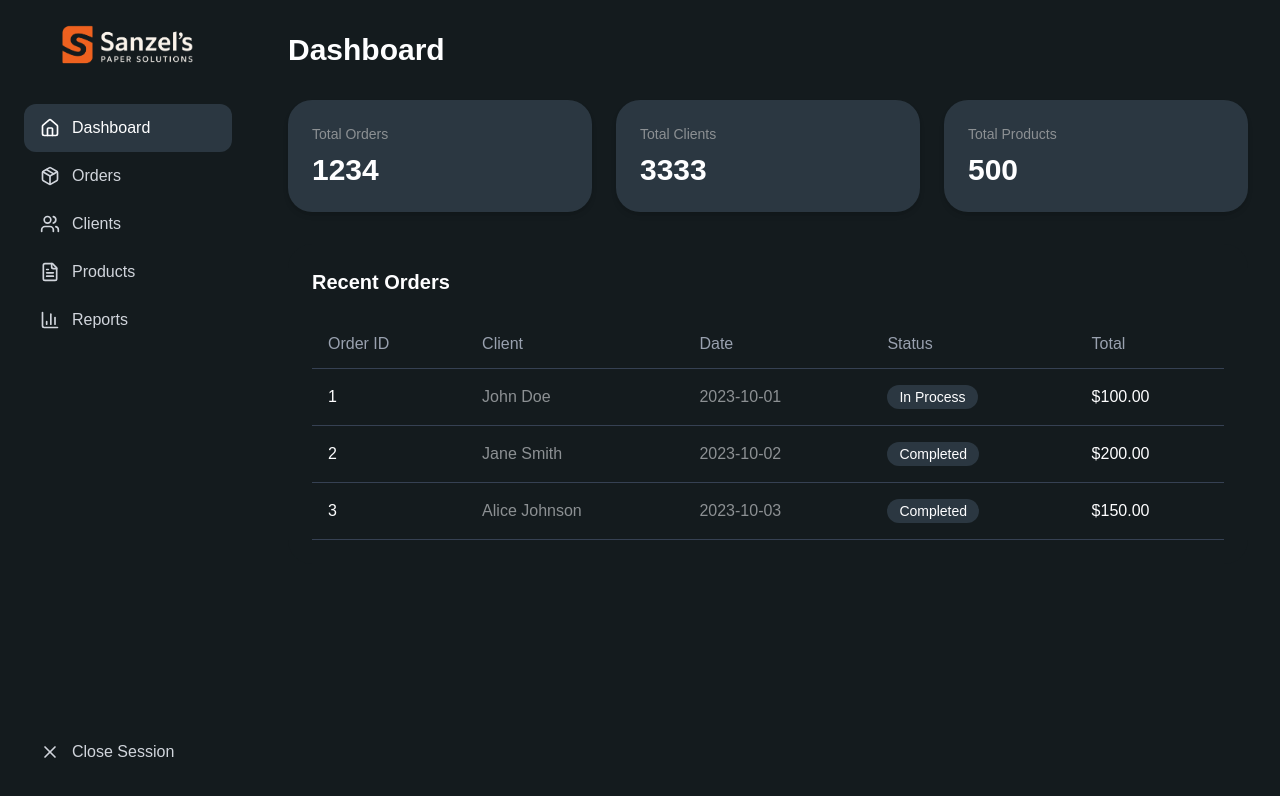
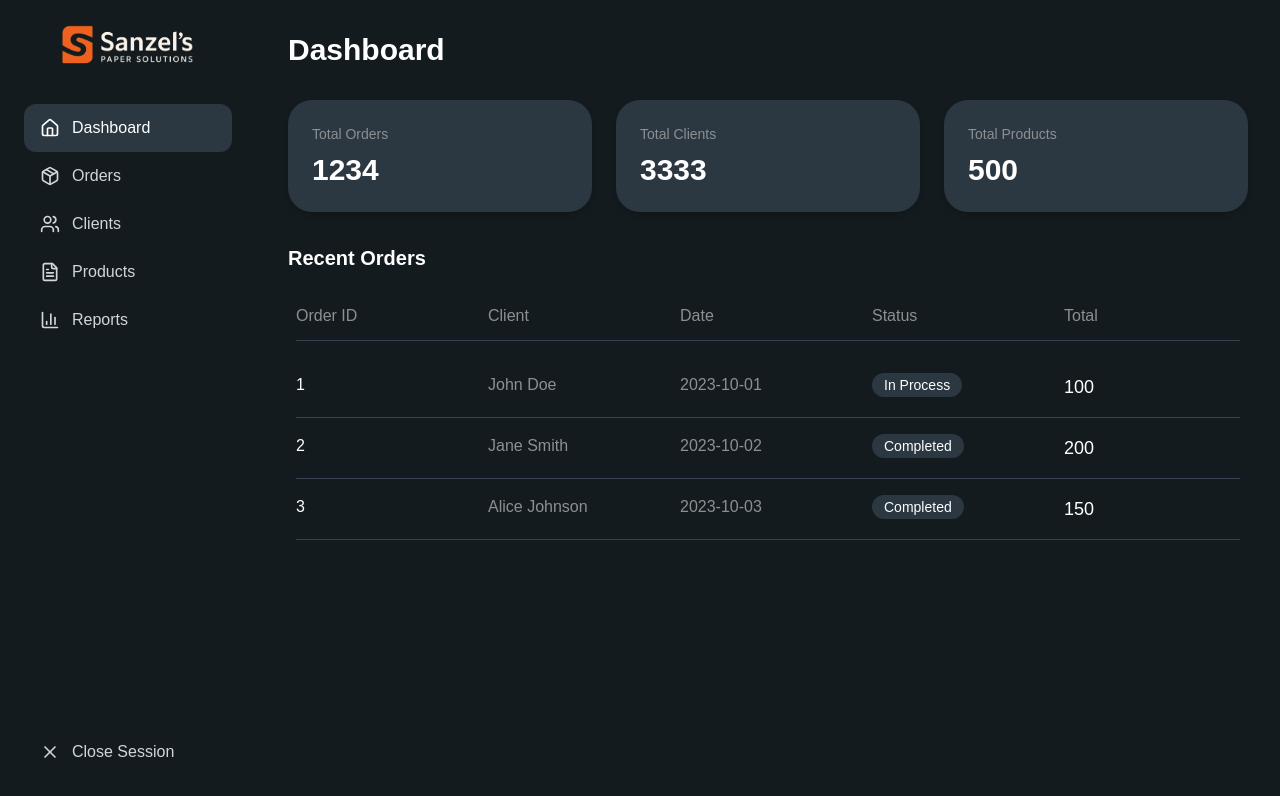
Before and after one commit to ByChanderZap/sanzel-paper-panel, a Next.js app: page / in a window 1280 px wide. Shown: the top 796 px of the page. Built offline with nearby package versions, Linux system fonts and the light colour scheme.

Commit message:
componetized table shit, hope it is not a bad practice?

```diff
--- a/app/(panel)/dashboard/page.tsx
+++ b/app/(panel)/dashboard/page.tsx
@@ -1,4 +1,9 @@
 import { OrderSummary, ORDER_STATUS } from "@/types/dashboard";
+import { CustomTable } from "@/components/table";
+import { TableHeader } from "@/components/table-header";
+import { TableBody } from "@/components/table-body";
+import { TableRow } from "@/components/table-row";
+import { TableRowContent } from "@/components/table-row-content";
 
 export default function DashboardPage() {
   const stats = [
@@ -50,53 +55,41 @@ export default function DashboardPage() {
       </div>
 
       {/* Recent Orders */}
-      <div className="bg-primary rounded-3xl p-4 md:p-6">
+      <div className="bg-primary rounded-3xl p-0 md:p-0">
         <h2 className="text-xl font-semibold mb-6">Recent Orders</h2>
 
         {/* Desktop Table - Hidden on mobile */}
-        <div className="hidden md:block overflow-x-auto">
-          <table className="w-full">
-            <thead>
-              <tr className="border-b border-gray-700">
-                <th className="text-left py-3 px-4 font-medium text-gray-400">
-                  Order ID
-                </th>
-                <th className="text-left py-3 px-4 font-medium text-gray-400">
-                  Client
-                </th>
-                <th className="text-left py-3 px-4 font-medium text-gray-400">
-                  Date
-                </th>
-                <th className="text-left py-3 px-4 font-medium text-gray-400">
-                  Status
-                </th>
-                <th className="text-left py-3 px-4 font-medium text-gray-400">
-                  Total
-                </th>
-              </tr>
-            </thead>
-            <tbody>
-              {recentOrders.map((order, index) => (
-                <tr
-                  key={index}
-                  className="border-b border-gray-700 hover:bg-gray-700/50 transition-colors"
-                >
-                  <td className="py-4 px-4 font-medium">{order.id}</td>
-                  <td className="py-4 px-4 text-custom-gray">{order.client}</td>
-                  <td className="py-4 px-4 text-custom-gray">{order.date}</td>
-                  <td className="py-4 px-4">
-                    <span className="px-3 py-1 rounded-full bg-secondary text-sm font-medium">
+        <CustomTable>
+          <TableHeader
+            colNames={["Order ID", "Client", "Date", "Status", "Total"]}
+          />
+          <TableBody>
+            {recentOrders.map((order) => (
+              <TableRow key={order.id}>
+                <TableRowContent content={order.id} className="font-medium" />
+                <TableRowContent
+                  content={order.client}
+                  className="text-custom-gray"
+                />
+                <TableRowContent
+                  content={order.date}
+                  className="text-custom-gray"
+                />
+                <TableRowContent
+                  content={
+                    <span className="px-3 py-1 rounded-full text-sm font-medium bg-secondary">
                       {order.status}
                     </span>
-                  </td>
-                  <td className="py-4 px-4 font-medium">
-                    ${order.total.toFixed(2)}
-                  </td>
-                </tr>
-              ))}
-            </tbody>
-          </table>
-        </div>
+                  }
+                />
+                <TableRowContent
+                  content={order.total}
+                  className="font-medium text-lg"
+                />
+              </TableRow>
+            ))}
+          </TableBody>
+        </CustomTable>
 
         {/* Mobile Card Layout - Hidden on desktop */}
         <div className="md:hidden space-y-4">
--- a/app/(panel)/orders/page.tsx
+++ b/app/(panel)/orders/page.tsx
@@ -1,5 +1,10 @@
 import { Plus } from "lucide-react";
 import Link from "next/link";
+import { CustomTable } from "@/components/table";
+import { TableHeader } from "@/components/table-header";
+import { TableBody } from "@/components/table-body";
+import { TableRow } from "@/components/table-row";
+import { TableRowContent } from "@/components/table-row-content";
 
 export default function OrdersPage() {
   const orders = [
@@ -113,49 +118,48 @@ export default function OrdersPage() {
       </div>
 
       {/* Desktop Table - Hidden on mobile */}
-      <div className="hidden md:block bg-primary rounded-3xl p-6">
-        <div className="overflow-x-auto">
-          {/* Table Header */}
-          <div className="grid grid-cols-5 gap-4 border-b border-gray-700 pb-3 mb-4">
-            <div className="text-left font-medium text-custom-gray">
-              Order Id
-            </div>
-            <div className="text-left font-medium text-custom-gray">Client</div>
-            <div className="text-left font-medium text-custom-gray">Date</div>
-            <div className="text-left font-medium text-custom-gray">Status</div>
-            <div className="text-left font-medium text-custom-gray">Total</div>
-          </div>
-
-          {/* Table Body */}
-          <div className="space-y-0">
+      <CustomTable>
+        <TableHeader
+          colNames={["Order Id", "Client", "Date", "Status", "Total"]}
+        />
+        <TableBody>
           {orders.map((order) => (
             <Link
               key={order.id}
               href={`/orders/${order.id}/summary`}
               className="block"
             >
-                <div className="grid grid-cols-5 gap-4 py-4 border-b border-gray-700 hover:bg-gray-700/50 transition-colors cursor-pointer">
-                  <div className="font-medium">{order.id}</div>
-                  <div className="text-custom-gray">{order.client}</div>
-                  <div className="text-custom-gray">{order.date}</div>
-                  <div>
+              <TableRow>
+                <TableRowContent content={order.id} className="font-medium" />
+                <TableRowContent
+                  content={order.client}
+                  className="text-custom-gray"
+                />
+                <TableRowContent
+                  content={order.date}
+                  className="text-custom-gray"
+                />
+                <TableRowContent
+                  content={
                     <span className="px-3 py-1 rounded-full text-sm font-medium bg-secondary">
                       {order.status}
                     </span>
-                  </div>
-                  <div className="font-medium">${order.total.toFixed(2)}</div>
-                </div>
+                  }
+                />
+                <TableRowContent
+                  content={`$${order.total.toFixed(2)}`}
+                  className="font-medium"
+                />
+              </TableRow>
             </Link>
           ))}
-          </div>
-
           {orders.length === 0 && (
             <div className="text-center py-8 text-gray-400">
               No orders found matching your search.
             </div>
           )}
-        </div>
-      </div>
+        </TableBody>
+      </CustomTable>
 
       {/* Mobile Card Layout - Hidden on desktop */}
       <div className="md:hidden space-y-4">
--- /dev/null
+++ b/components/table-body.tsx
@@ -0,0 +1,3 @@
+export function TableBody({ children }: { children: React.ReactNode }) {
+  return <div className="space-y-0">{children}</div>;
+}
--- /dev/null
+++ b/components/table-header.tsx
@@ -0,0 +1,11 @@
+export function TableHeader({ colNames }: { colNames: string[] }) {
+  return (
+    <div className="grid grid-cols-5 gap-4 border-b border-gray-700 pb-3 mb-4">
+      {colNames.map((colName, index) => (
+        <div key={index} className="text-left font-medium text-custom-gray">
+          {colName}
+        </div>
+      ))}
+    </div>
+  );
+}
--- /dev/null
+++ b/components/table-row-content.tsx
@@ -0,0 +1,11 @@
+type TableRowContentProps = {
+  content: React.ReactNode;
+  className?: string;
+};
+
+export function TableRowContent({
+  content,
+  className = "",
+}: TableRowContentProps) {
+  return <div className={className}>{content}</div>;
+}
--- /dev/null
+++ b/components/table-row.tsx
@@ -0,0 +1,7 @@
+export function TableRow({ children }: { children: React.ReactNode }) {
+  return (
+    <div className="grid grid-cols-5 gap-4 py-4 border-b border-gray-700 hover:bg-gray-700/50 transition-colors cursor-pointer">
+      {children}
+    </div>
+  );
+}
--- /dev/null
+++ b/components/table.tsx
@@ -0,0 +1,7 @@
+export function CustomTable({ children }: { children: React.ReactNode }) {
+  return (
+    <div className="hidden md:block bg-primary rounded-3xl p-2">
+      <div className="overflow-x-auto">{children}</div>
+    </div>
+  );
+}
```
Lines whose indentation alone changed are shown as unchanged.
